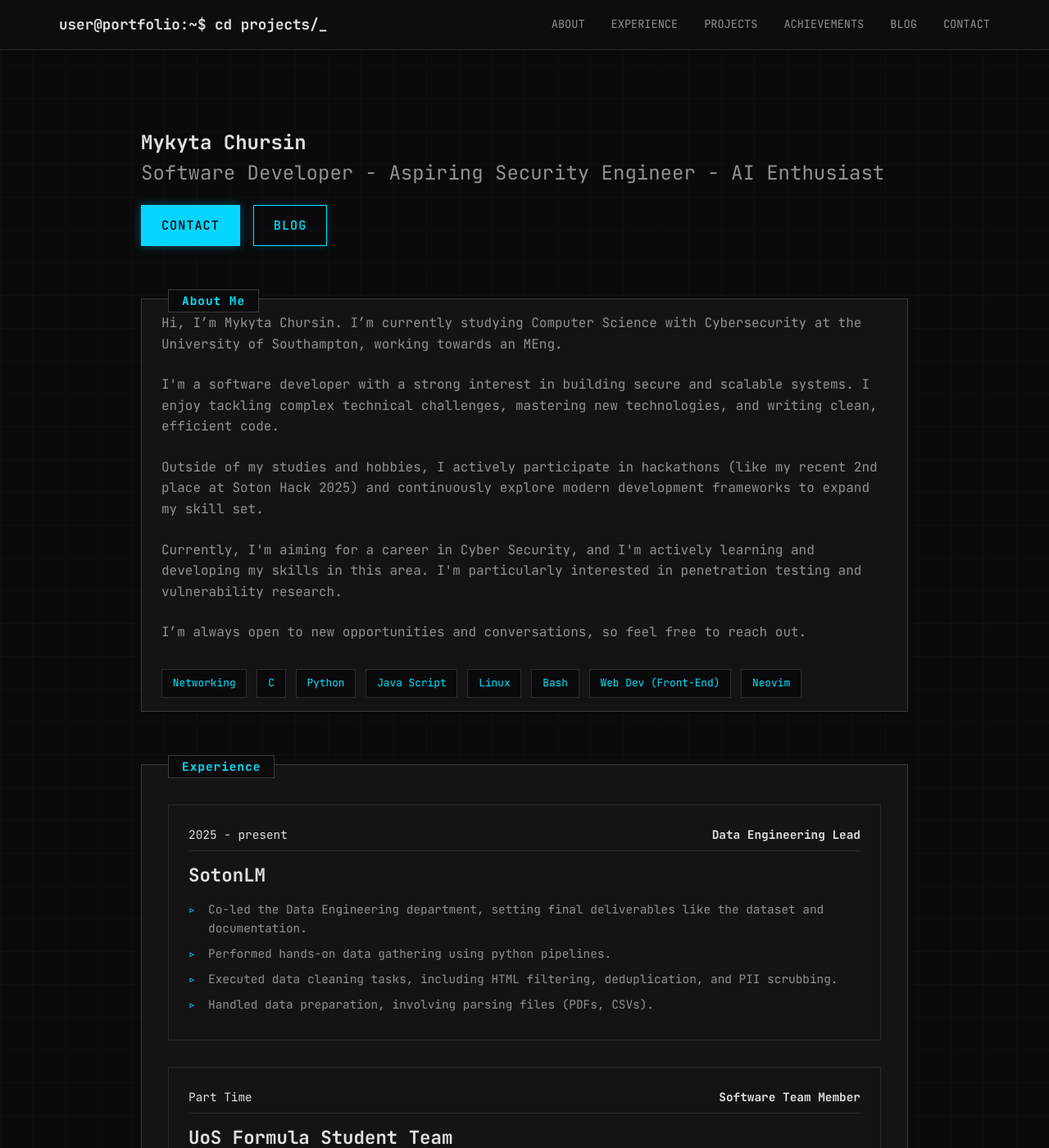
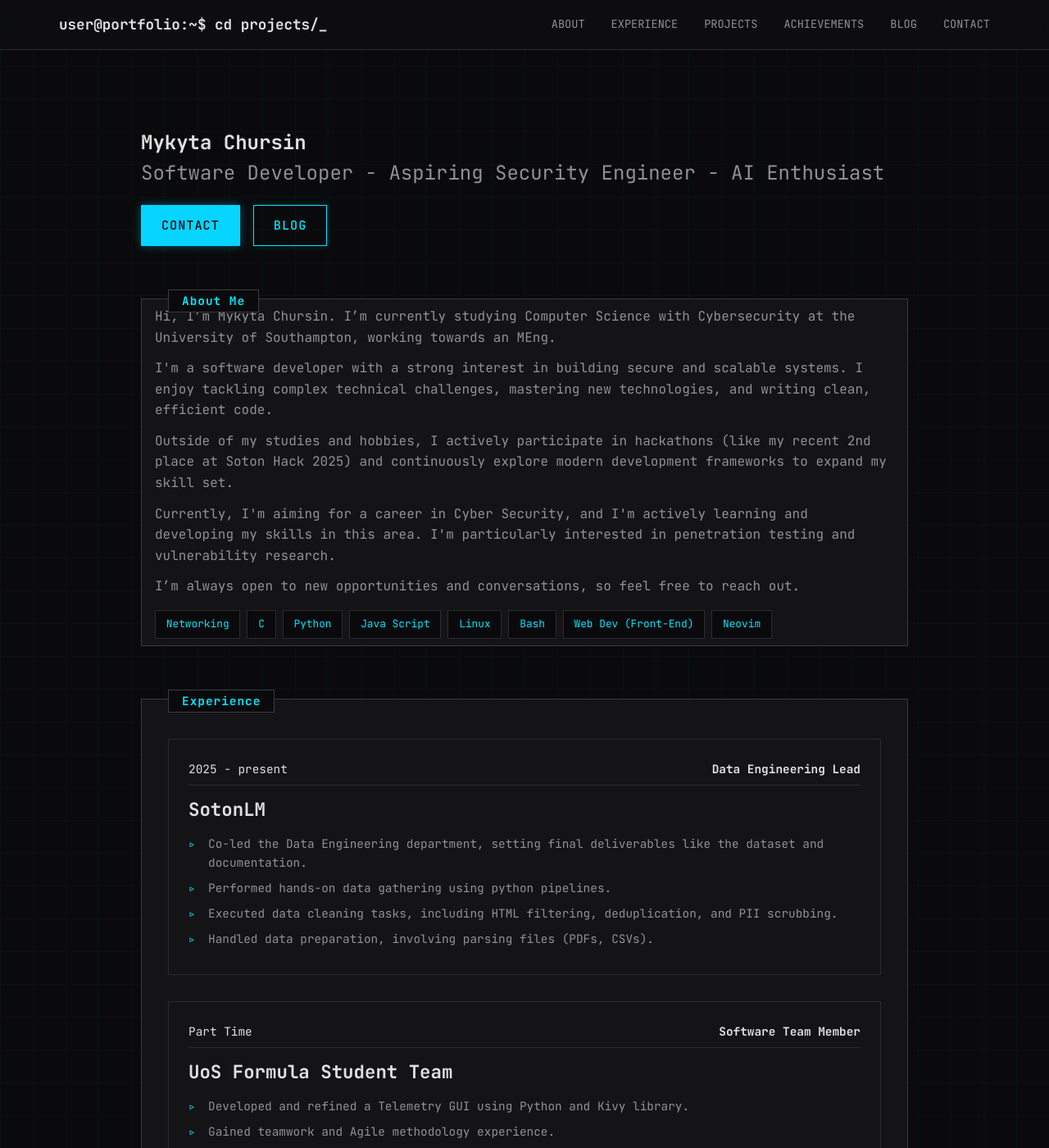
Before and after one commit to takymy/takymy.github.io, a Jekyll site: the page built from index.html, in a window 1280 px wide and 1400 px high. Shown: the whole window at 82% size. Built offline with Jekyll 4.4.1, drawn with Linux system fonts in a browser that asks for light colours.

Commit message:
Aggressively tighten spacing inside About block

```diff
--- a/assets/css/main.css
+++ b/assets/css/main.css
@@ -273,7 +273,7 @@ h1, h2, h3, h4 {
 }
 
 #about .framed-content {
-    padding: 1rem 1.5rem;
+    padding: 0.5rem 1rem;
 }
 
 /* =========================================
@@ -374,16 +374,20 @@ h1, h2, h3, h4 {
 }
 
 .about-text p {
-    margin-bottom: 1.5rem;
+    margin-bottom: 0.75rem;
     color: var(--text-secondary);
     font-family: var(--font-mono);
+}
+
+.about-text p:last-child {
+    margin-bottom: 0;
 }
 
 .tech-stack {
     display: flex;
     flex-wrap: wrap;
-    gap: 0.75rem;
-    margin-top: 2rem;
+    gap: 0.5rem;
+    margin-top: 1rem;
 }
 
 .tech-tag {
@@ -742,7 +746,16 @@ h1, h2, h3, h4 {
     }
 
     #about .framed-content {
-        padding: 0.5rem 1rem;
+        padding: 0.25rem 0.5rem;
+    }
+
+    .about-text p {
+        margin-bottom: 0.5rem;
+        font-size: 0.9rem;
+    }
+
+    .tech-stack {
+        margin-top: 0.5rem;
     }
 
     .hero-title {
```
